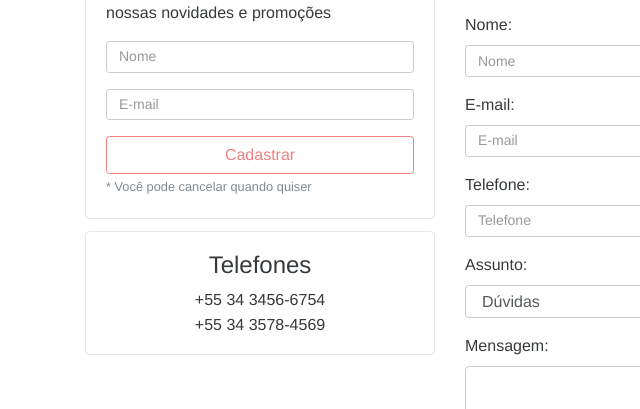
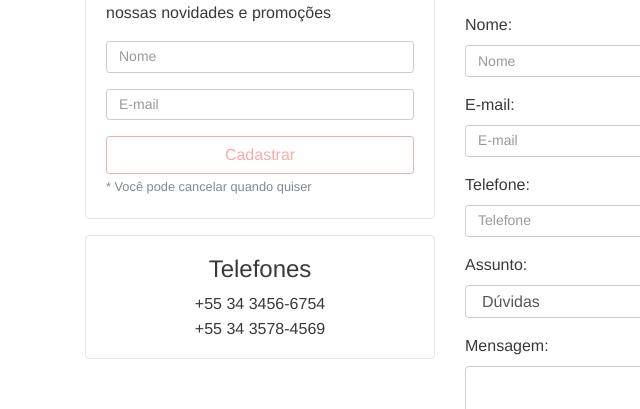
Before and after one commit to renato-rodrigues-t1/DraPamelaBruder, a plain HTML site: page index.html in a window 1280 px wide. Shown: the part 2462-2871 px from the top of the page, 0-640 px from the left. Drawn offline with nearby package versions, Linux system fonts and the light colour scheme.

Commit message:
angularjs

```diff
--- a/index.html
+++ b/index.html
@@ -277,18 +277,18 @@
                                         <p class="card-text"><small class="text-danger" ng-show="formNewsletter.email.$error.email">Não é um email válido.</small></p>
                                     </div>
 
-                                    <button type="submit" g-disabled="formNewsletter.$invalid" class="btn btn-roll btn btn-block">Cadastrar</button>
+                                    <button type="submit" ng-disabled="formNewsletter.$invalid" class="btn btn-roll btn btn-block">Cadastrar</button>
 
 
                                     <p class="card-text"><small class="text-muted">* Você pode cancelar quando quiser</small></p>
                                 </div>
+                            </form>
+                            <div class="card card-block telefones" style="text-align: center;">
+                                <h4 class="card-title">Telefones</h4>
+                                <h6 class="card-text">+55 34 3456-6754</h6>
+                                <h6 class="card-text">+55 34 3578-4569</h6>
+                            </div>
 
-                                <div class="card card-block telefones" style="text-align: center;">
-                                    <h4 class="card-title">Telefones</h4>
-                                    <h6 class="card-text">+55 34 3456-6754</h6>
-                                    <h6 class="card-text">+55 34 3578-4569</h6>
-                                </div>
-                            </form>
                         </div>
                         <div class="col-md-8 envio">
                             <form class="form-group" name="formMEnsagem" enctype="multipart/form-data" method="post" ng-submit="onFormSubmit(onFileSelect,onFileSelect)">
```
